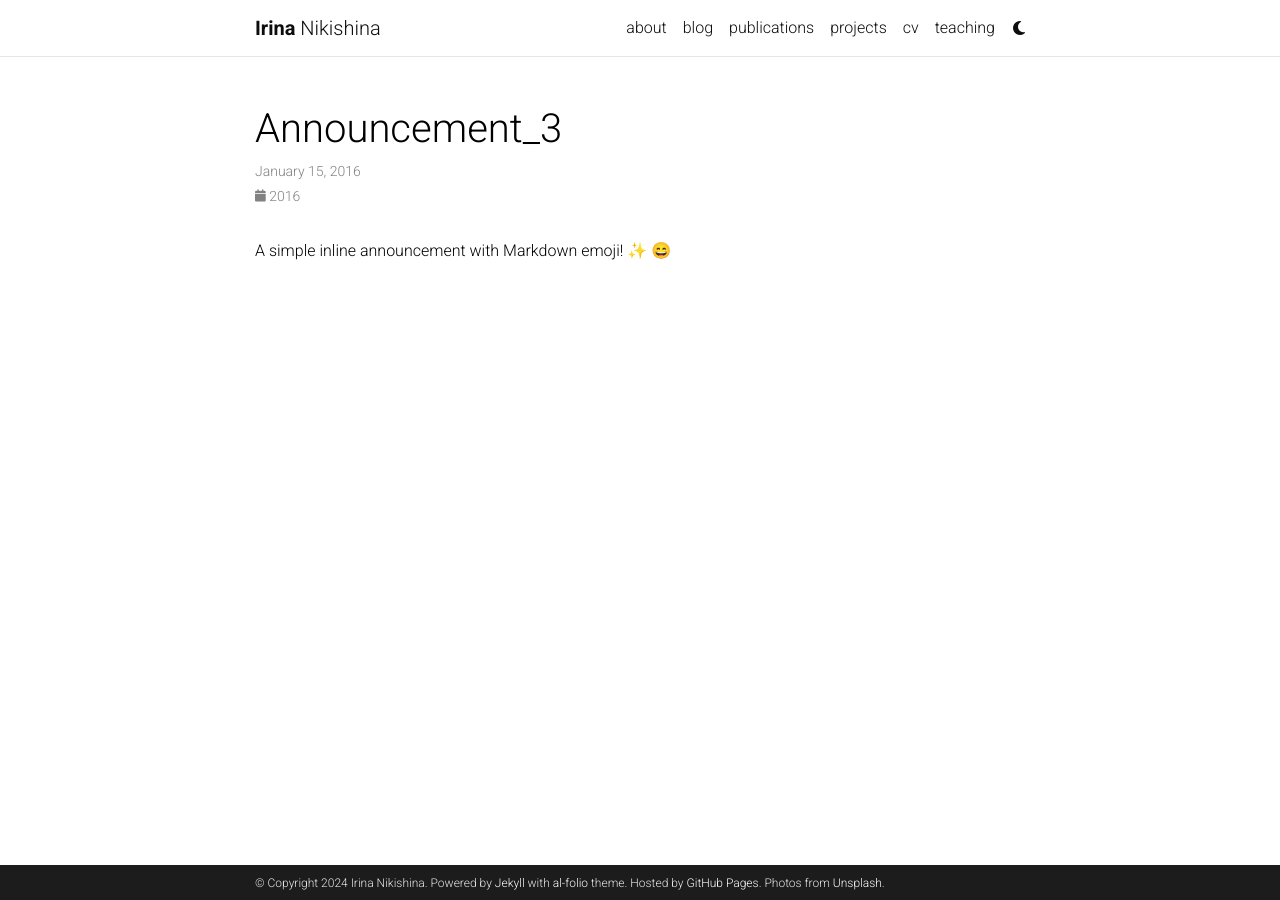
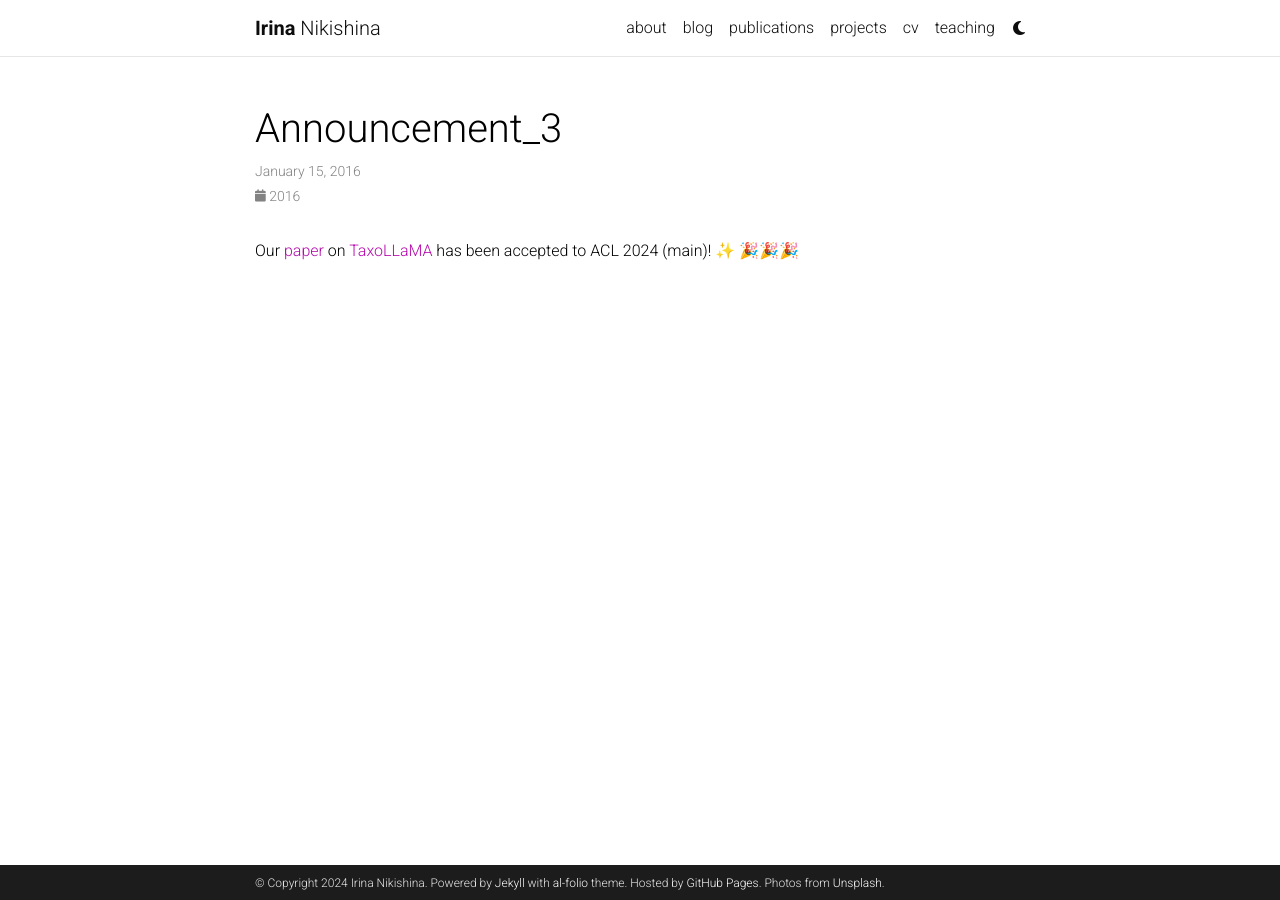
Before and after one commit to lilaspourpre/lilaspourpre.github.io, a Jekyll site: the page built from _news/announcement_3.md, in a window 1280 px wide. Built offline with Jekyll 4.4.1, drawn with Linux system fonts in a browser that asks for light colours; emoji names are drawn with the system emoji font; comment, search, counter and statistics services are not loaded; a style sheet for code colours, icons or effects is not loaded.

Commit message:
Update announcement_3.md

```diff
--- a/_news/announcement_3.md
+++ b/_news/announcement_3.md
@@ -5,4 +5,4 @@ inline: true
 related_posts: false
 ---
 
-A simple inline announcement with Markdown emoji! :sparkles: :smile:
+Our [paper](https://arxiv.org/abs/2403.09207) on [TaxoLLaMA](https://huggingface.co/VityaVitalich/TaxoLLaMA-bench) has been accepted to ACL 2024 (main)! :sparkles: 🎉🎉🎉
```
